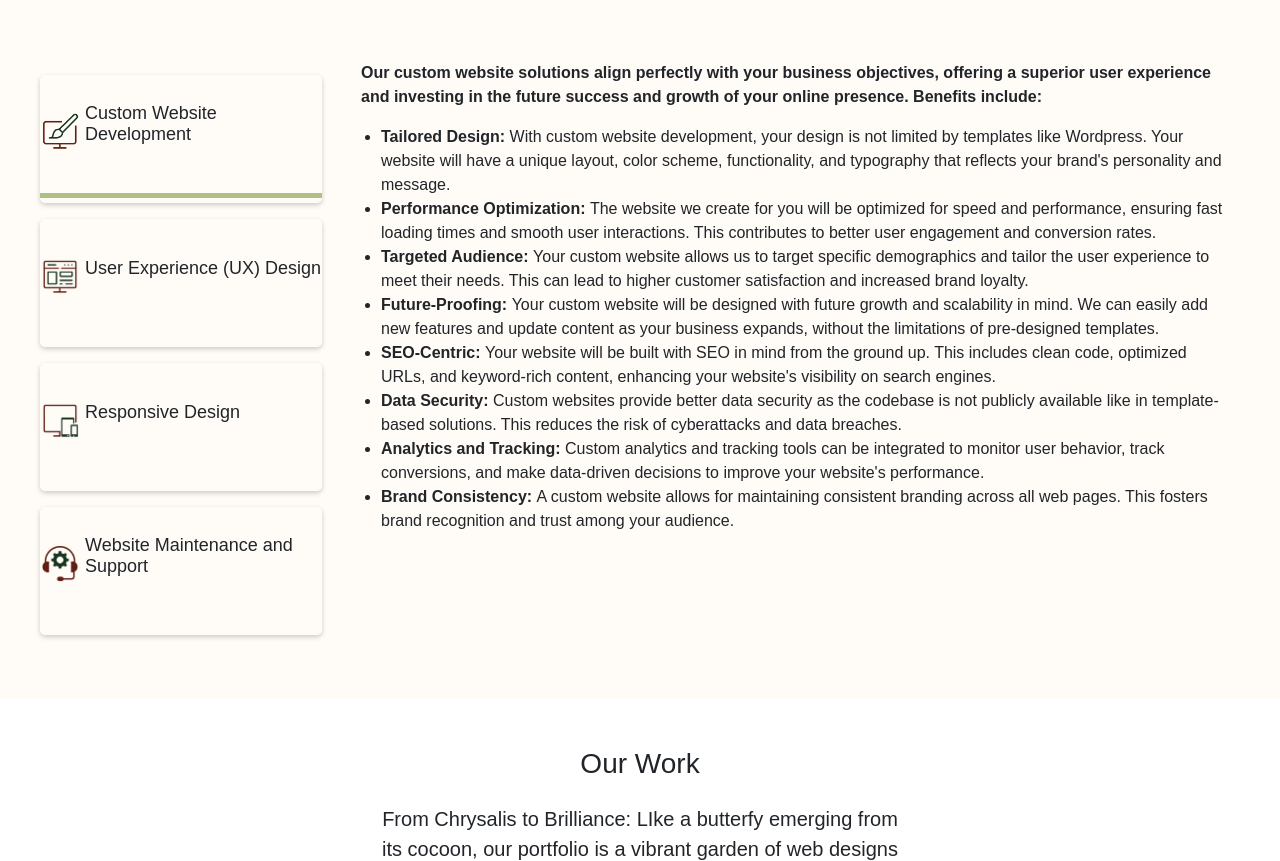
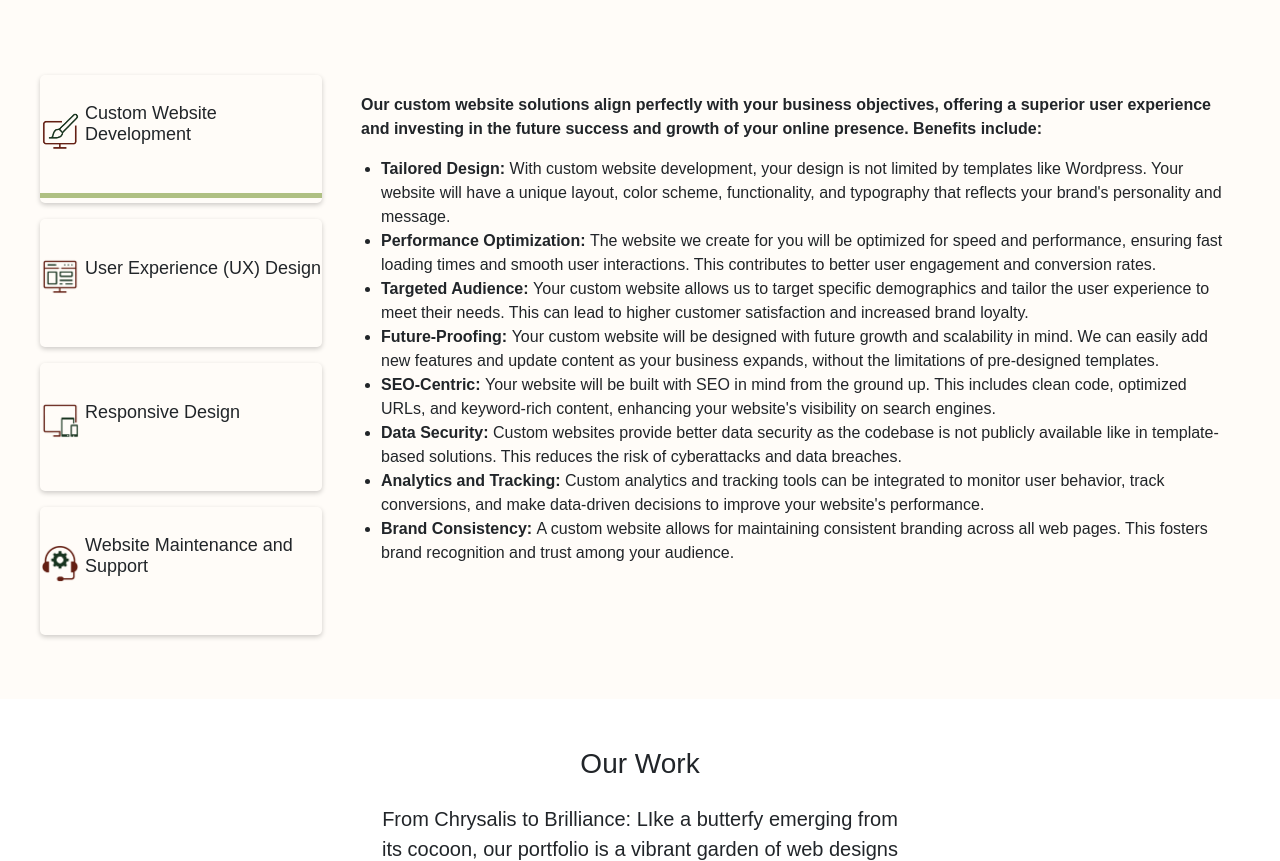
Before and after one commit to jimfalzone/bepositivelyvisible, a plain HTML site: page index.html in a window 1280 px wide. Shown: the part 1200-2061 px from the top of the page. Drawn offline with nearby package versions, Linux system fonts and the light colour scheme.

Commit message:
add more top margin for services section contents

```diff
--- a/index.html
+++ b/index.html
@@ -136,7 +136,7 @@
                     </section>
                 </div>
 
-                <div class="col-lg-9 col-md-9 col-sm-9 col-xs-12 mt-3" id="content">
+                <div class="col-lg-9 col-md-9 col-sm-9 col-xs-12 mt-5" id="content">
                     <!-- Content for point1 -->
                     <div class="tab-content" id="content-point1">
                         <p><strong>Our custom website solutions align perfectly with your business objectives, offering
```
